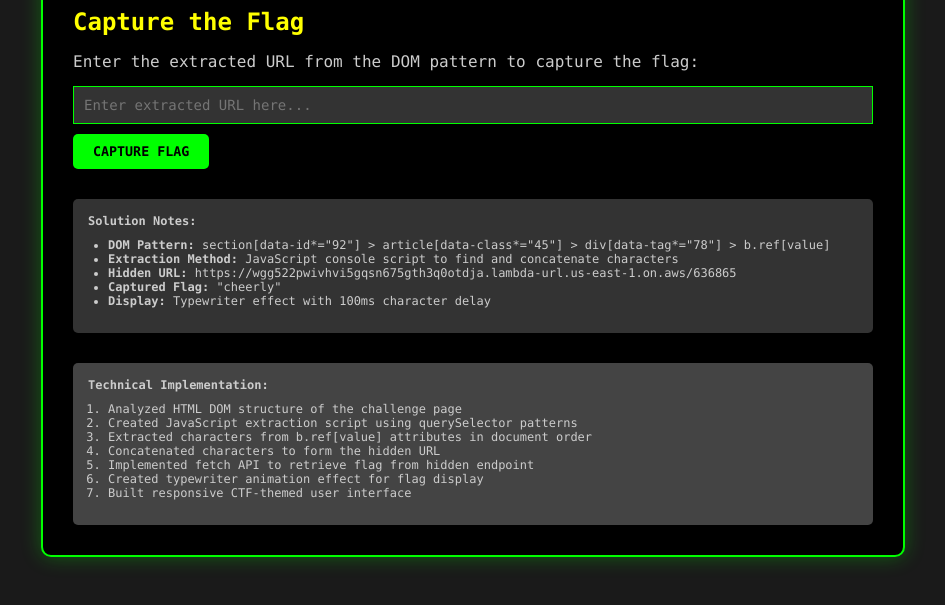
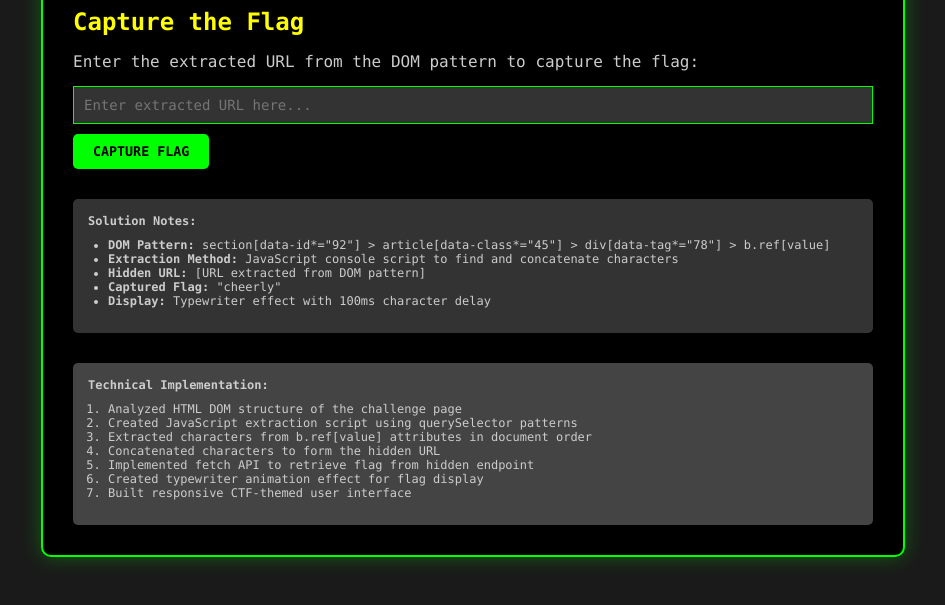
Before and after one commit to RuiyuHuang50/ramp-challenge-ctf, a website: page ramp-ctf-solution.html in a window 1280 px wide. Shown: the part 205-810 px from the top of the page, without its empty margins (167-1112 px from the left). Drawn offline with Linux system fonts and the light colour scheme.

Commit message:
Remove hidden URL from solution notes for clean demo

```diff
--- a/ramp-ctf-solution.html
+++ b/ramp-ctf-solution.html
@@ -169,7 +169,7 @@
             <ul style="margin: 10px 0; padding-left: 20px;">
                 <li><strong>DOM Pattern:</strong> section[data-id*="92"] > article[data-class*="45"] > div[data-tag*="78"] > b.ref[value]</li>
                 <li><strong>Extraction Method:</strong> JavaScript console script to find and concatenate characters</li>
-                <li><strong>Hidden URL:</strong> https://wgg522pwivhvi5gqsn675gth3q0otdja.lambda-url.us-east-1.on.aws/636865</li>
+                <li><strong>Hidden URL:</strong> [URL extracted from DOM pattern]</li>
                 <li><strong>Captured Flag:</strong> "cheerly"</li>
                 <li><strong>Display:</strong> Typewriter effect with 100ms character delay</li>
             </ul>
```
